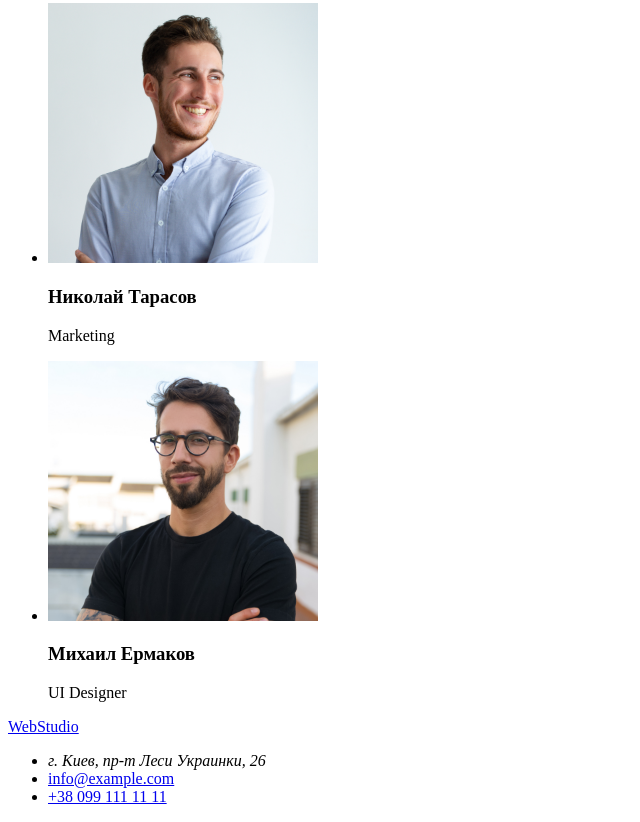
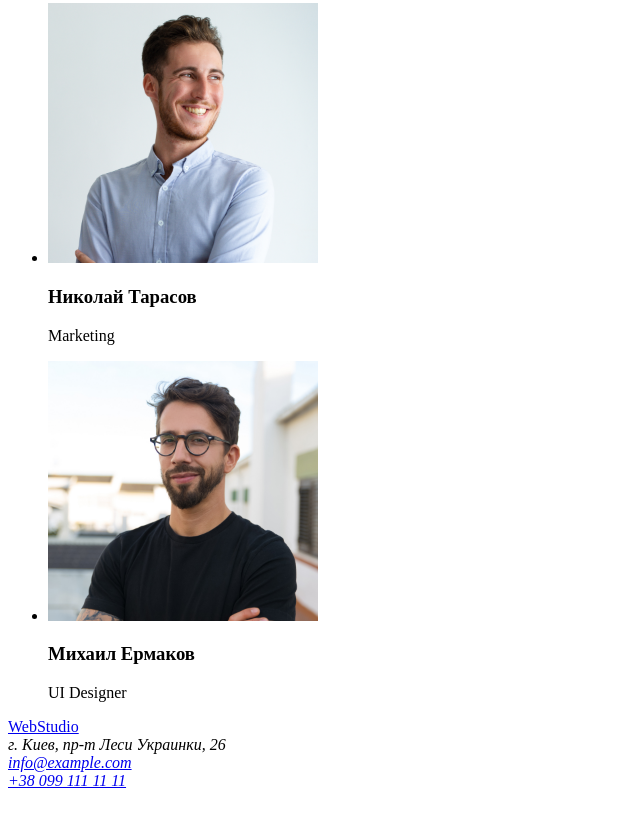
Before and after one commit to Kirill-Filonchuk/goit-markup-hw-01, a plain HTML site: page index.html in a window 1280 px wide. Shown: the part 2285-3107 px from the top of the page, without its empty margins (0-640 px from the left). After the commit the page ends 3083 px from the top, so only its background shows below. Drawn offline with Linux system fonts and the light colour scheme.

Commit message:
add address in footer

```diff
--- a/index.html
+++ b/index.html
@@ -120,15 +120,14 @@
     <footer>
         <a href="/"><span lang="en">WebStudio</span></a>
         <!--Our address and our contacts-->
-        <ul>
-            <li><address>г. Киев, пр-т Леси Украинки, 26</address></li>
-            <li>
-                <a href="mailto:info@example.com">info@example.com</a>
-            </li>
-            <li>
-                <a href="tel:+380991111111">+38 099 111 11 11</a>
-            </li>
-        </ul>
+
+            <address>г. Киев, пр-т Леси Украинки, 26</address>
+
+                <address><a href="mailto:info@example.com">info@example.com</a></address>
+
+            <address> <a href="tel:+380991111111">+38 099 111 11 11</a></address>
+
+
     </footer>
 </body>
 </html>
```
